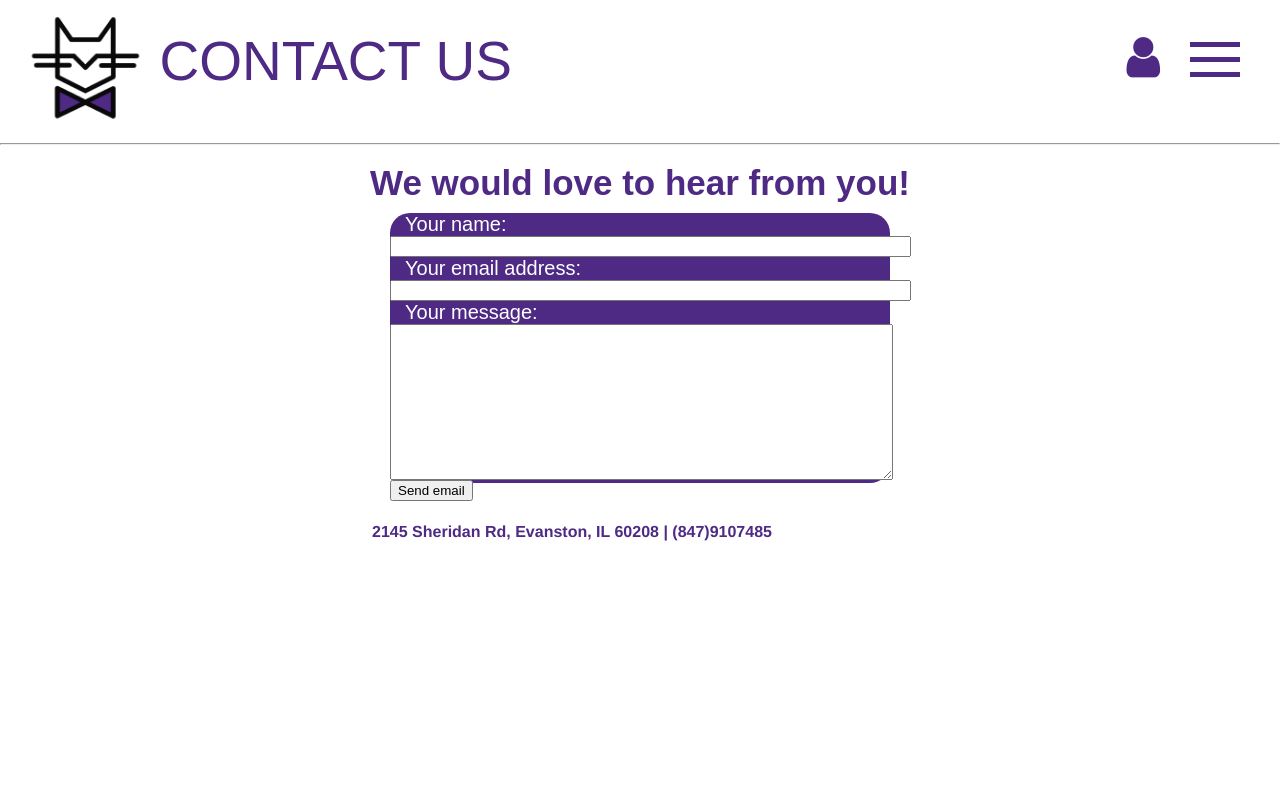
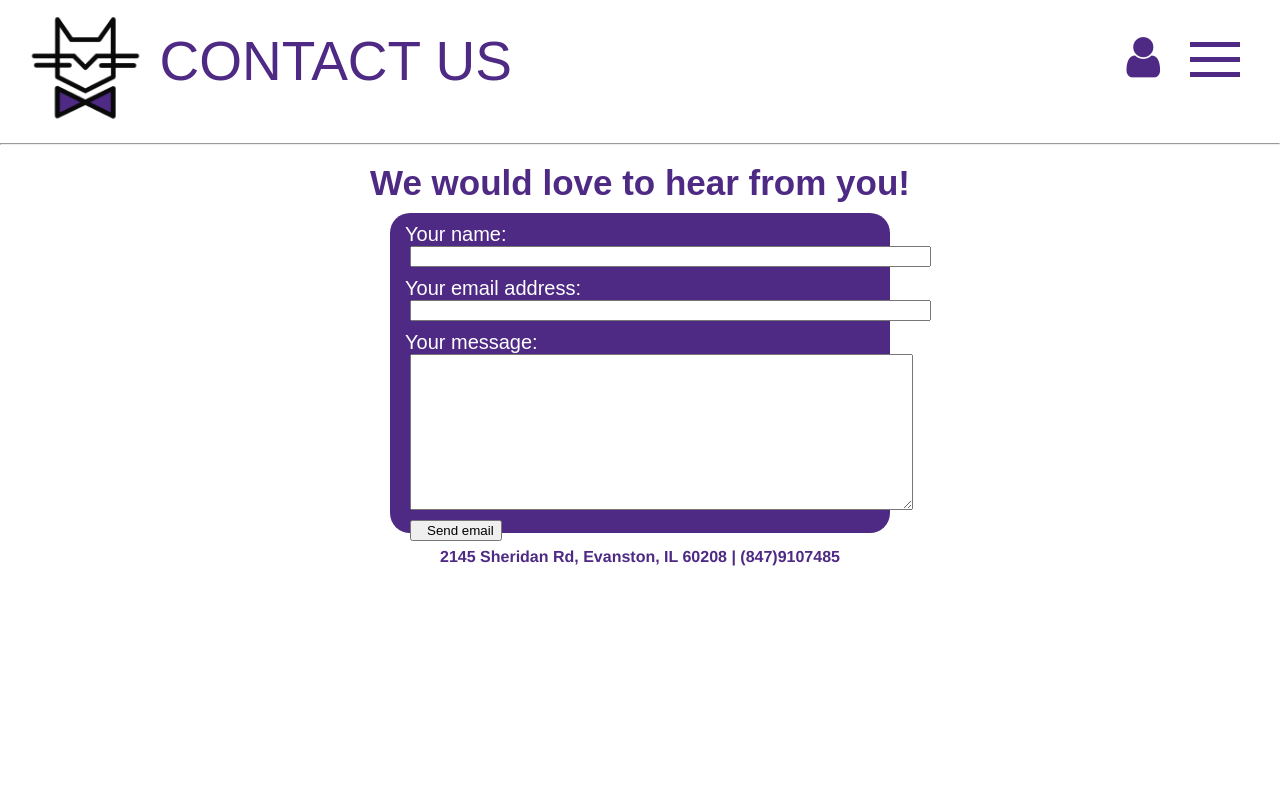
Before and after one commit to alexisbdr/healthycats, a PHP site: page /contactus.html in a window 1280 px wide. Shown: the top 799 px of the page. Run offline with PHP 8.4, Linux system fonts and the light colour scheme; some libraries are stand-ins or nearby versions.

Commit message:
Update styling.css

```diff
--- a/styling.css
+++ b/styling.css
@@ -383,12 +383,16 @@ hr {
   color: white;
 }
 
-.imput{
-  padding-left: 15px;
+.row{
+padding-top: 10px;
+}
+
+.box_design{
+ margin-left: 20px;
 }
 
 .centered_box{
-  height: 270px;
+  height: 320px;
   width: 500px;
   border-radius: 20px;
   margin: auto;
@@ -397,14 +401,17 @@ hr {
 
 .contact_info{
   color: #4E2A84;
-  height: 70px;
-  width: 500px;
   text-align: center;
-  position:relative;
-  top: 40px;
-  left:322px;
+  padding-top: 15px;
+
 
 }
+
+#submit_button{
+  margin:  10px 20px;
+  padding-left: 15px;
+}
+
 
 .your_profile{
   color:#4E2A84;
```
